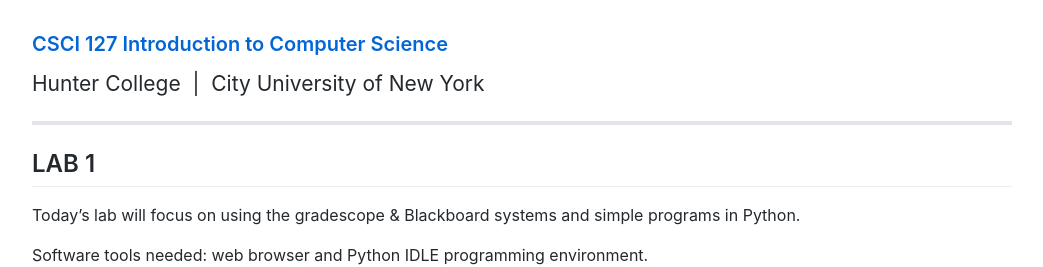
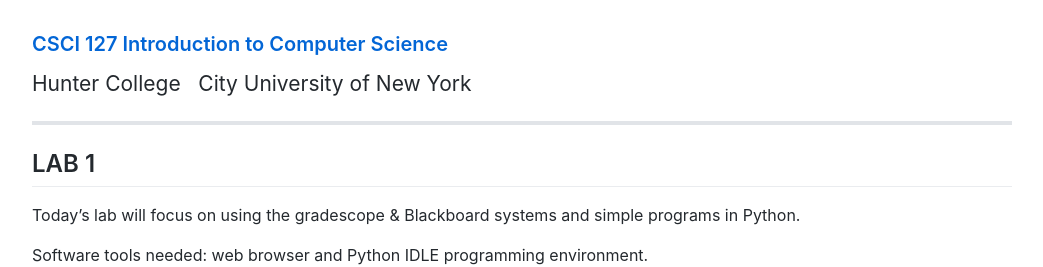
Before and after one commit to maryash/maryash.github.io, a Jekyll site: the page built from files/lab1.md, in a window 1280 px wide and 900 px high. Shown: the top 267 px of the window, without its empty margins (118-1161 px from the left). Built offline with Jekyll 4.4.1, drawn with Linux system fonts in a browser that asks for light colours; comment, search, counter and statistics services are not loaded; some of the changed lines change nothing that is shown.

Commit message:
Update lab1.md

```diff
--- a/files/lab1.md
+++ b/files/lab1.md
@@ -3,7 +3,7 @@
 title: LAB 1
 ---
 ### [CSCI 127 Introduction to Computer Science](../main.html)
-<span style="line-height:0.1; font-size:21px">Hunter College &nbsp;|&nbsp; City University of New York</span>
+<span style="line-height:0.1; font-size:21px">Hunter College &nbsp; City University of New York</span>
 
 ---
 
```
